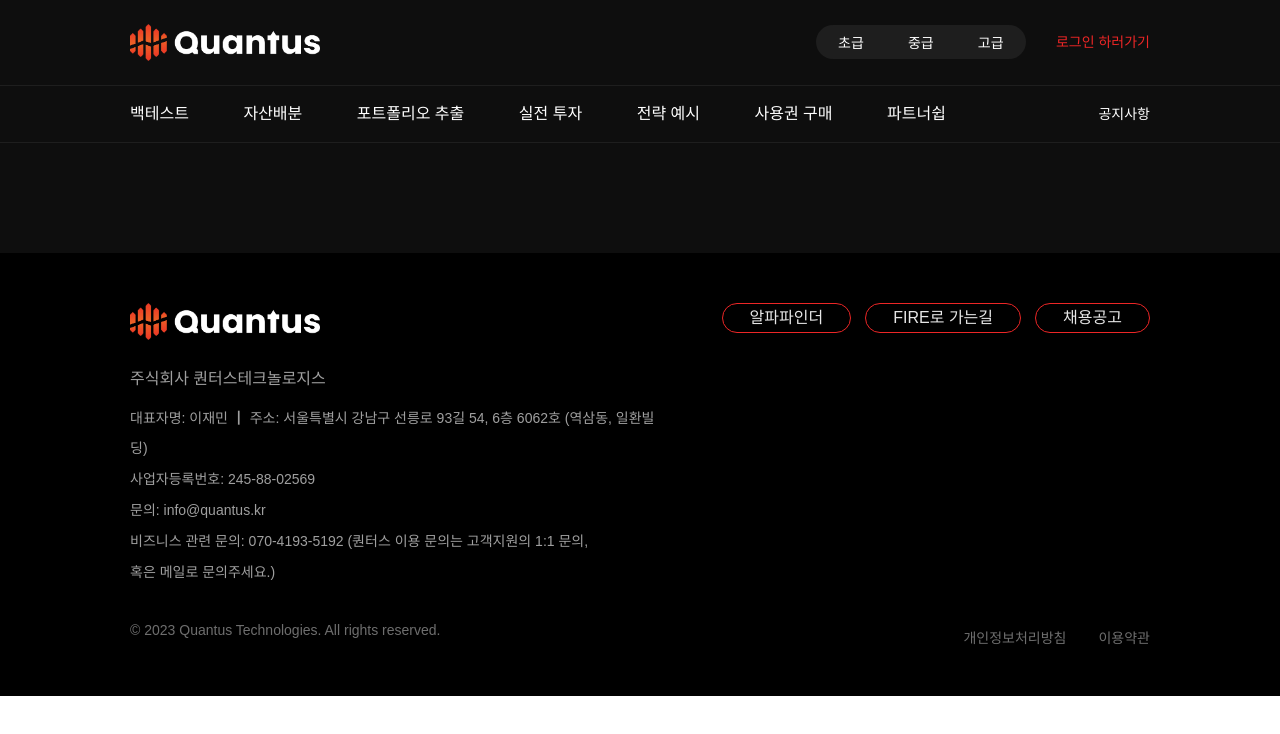
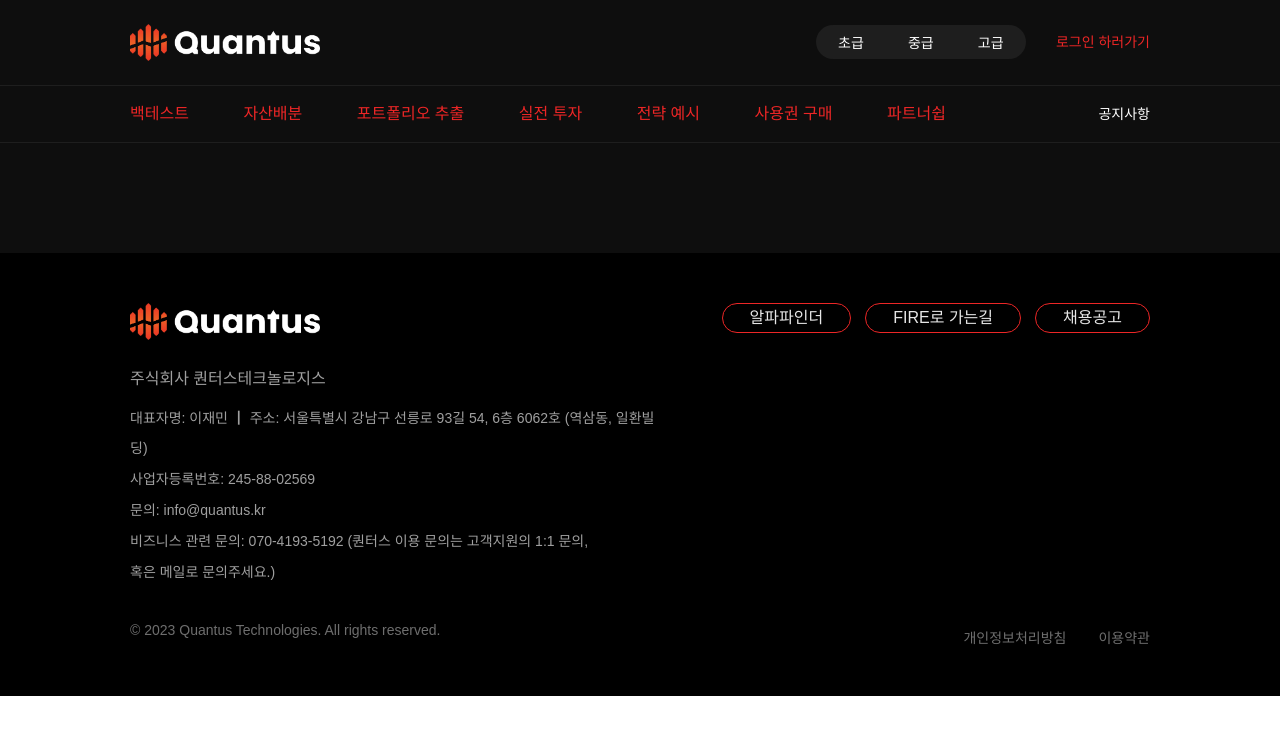
Before and after one commit to backseoungjae/quantus-clone-coding, a React (Create React App) app: page / in a window 1280 px wide. Shown: the top 734 px of the page. Built offline with nearby package versions, Linux system fonts and the light colour scheme.

Commit message:
헤더 선택 시 액티브 부분 수정

```diff
--- a/src/components/common/Header/Header.jsx
+++ b/src/components/common/Header/Header.jsx
@@ -86,8 +86,7 @@ export default function Header() {
             {NAV_MENU.map((nav) => (
               <Link
                 className={cx(
-                  nav.path === location?.pathname ||
-                    location?.pathname.includes(nav.path)
+                  nav.path.includes(location.pathname.split("/", 2)[1])
                     ? "active_nav_link"
                     : "nav_link"
                 )}
```
